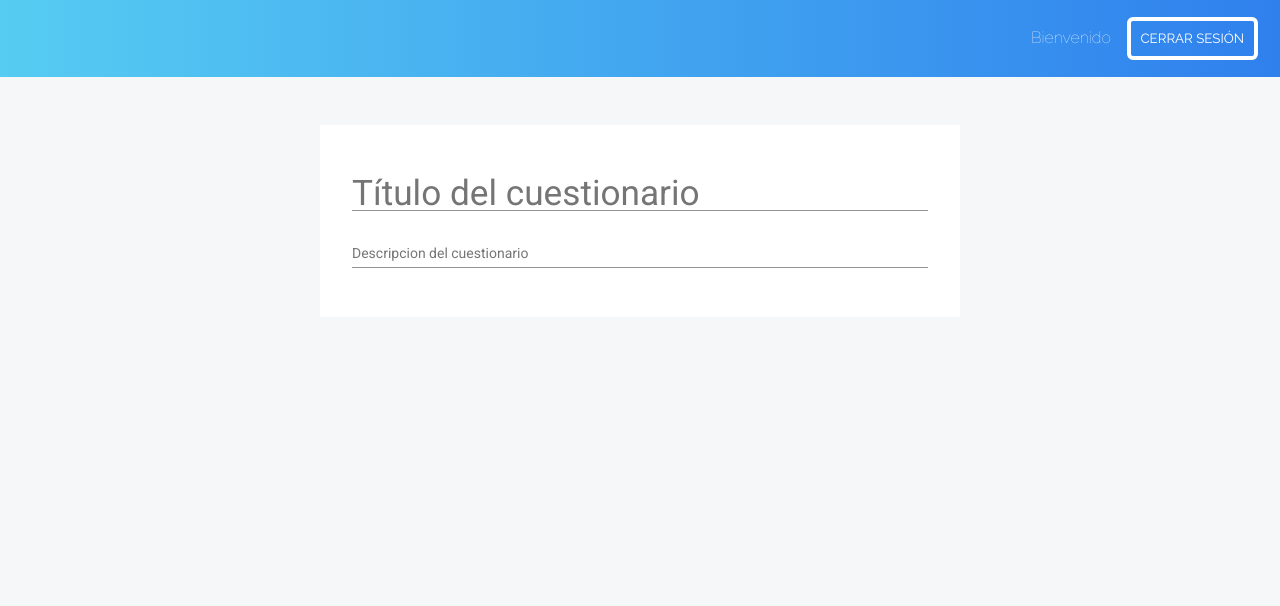
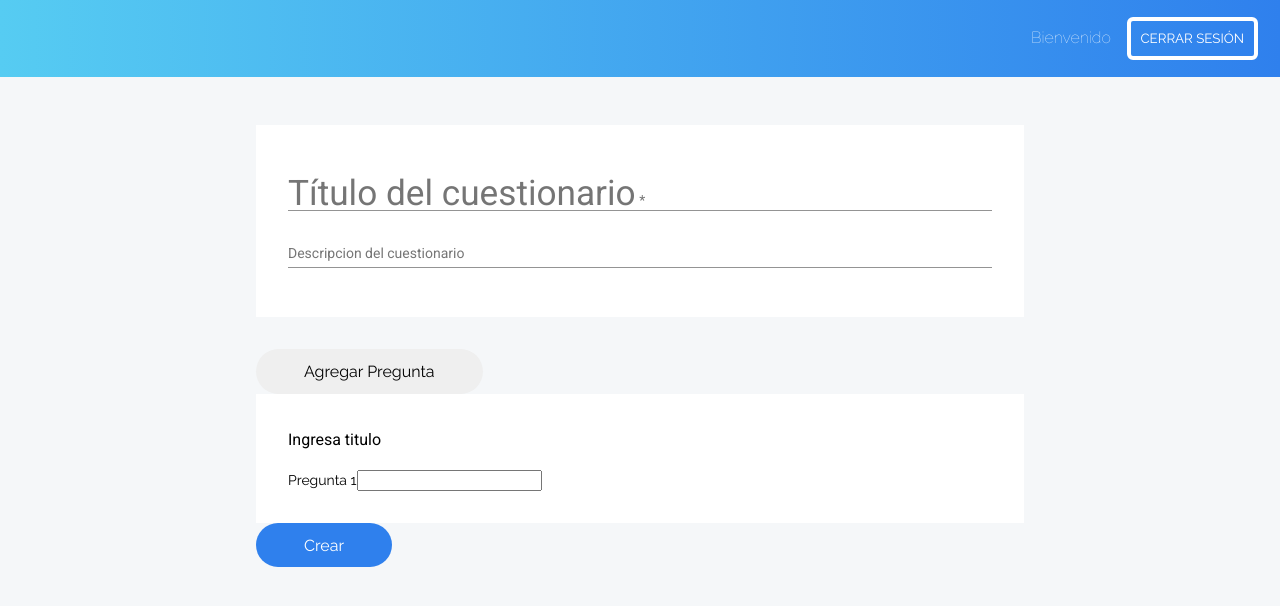
Before and after one commit to juliobadilloguzman/FormsBuilder, an Angular app in the folder client/: page /builder in a window 1280 px wide. Shown: the top 606 px of the page. Built offline with nearby package versions, Linux system fonts and the light colour scheme; sample sign-in values are in the browser's storage.

Commit message:
Formulario a medias

```diff
--- a/client/src/app/components/builder/builder-view/builder-view.component.html
+++ b/client/src/app/components/builder/builder-view/builder-view.component.html
@@ -8,17 +8,32 @@
         </mat-toolbar-row>
     </mat-toolbar>
 
-    <form class="form">
+    <form class="form" [formGroup]="formulario" (ngSubmit)="crearFormulario()">
         <div class="container-titulo">
             <mat-form-field class="full-width">
                 <mat-label class="titulo-text">Título del cuestionario</mat-label>
-                <input class="input-titulo" matInput placeholder="Ejemplo: Gustos Musicales">
+                <input class="input-titulo" matInput placeholder="Ejemplo: Gustos Musicales" formControlName="Nombre">
             </mat-form-field>
             <mat-form-field class="full-width">
                 <mat-label>Descripcion del cuestionario</mat-label>
-                <input matInput placeholder="Ejemplo: Mi cuestionario de música">
+                <input matInput placeholder="Ejemplo: Mi cuestionario de música" formControlName="Descripcion">
             </mat-form-field>
         </div>
+        <button class="btn" (click)="agregarPregunta()">Agregar Pregunta</button>
+
+        <div class="container-preguntas">
+
+            <div formArrayName="preguntas">
+                <h3>Ingresa titulo</h3>
+                <div *ngFor="let pregunta of preguntas.controls; let i=index">
+                    <label>Pregunta {{i+1}}</label>
+                    <input type="text" [formControlName]="i">
+                </div>
+
+            </div>
+        </div>
+
+        <button class="btn btn-crearFormulario">Crear</button>
     </form>
 
 </div>
--- a/client/src/app/components/builder/builder-view/builder-view.component.scss
+++ b/client/src/app/components/builder/builder-view/builder-view.component.scss
@@ -57,9 +57,10 @@
 }
 
 .form {
-    width: 50%;
+    width: 60%;
     margin: auto;
     .container-titulo {
+        margin-bottom: 2rem;
         background: #fff !important;
         padding: 2rem !important;
         .titulo-text {
@@ -69,4 +70,13 @@
             height: 2rem !important;
         }
     }
+    .container-preguntas {
+        padding: 2rem !important;
+        background: #fff !important;
+    }
+    .btn-crearFormulario {
+        background: #2F80ED !important;
+        margin: auto !important;
+        color: #fff;
+    }
 }
--- a/client/src/app/components/builder/builder-view/builder-view.component.ts
+++ b/client/src/app/components/builder/builder-view/builder-view.component.ts
@@ -2,7 +2,7 @@ import { Component, OnInit } from '@angular/core';
 import { AuthService } from 'src/app/services/auth.service';
 import { FormsService } from 'src/app/services/forms.service';
 import { Router } from '@angular/router';
-import { FormBuilder, FormArray } from '@angular/forms';
+import { FormBuilder, FormArray, Validators } from '@angular/forms';
 
 
 @Component({
@@ -15,7 +15,15 @@ export class BuilderViewComponent implements OnInit {
   nombreUsuario: string;
 
   constructor(private _formsService: FormsService, private _authService: AuthService,
-    private router: Router) { }
+    private router: Router, private fb: FormBuilder) { }
+
+     formulario = this.fb.group({
+       Nombre: ['', Validators.required],
+       Descripcion: [''],
+       preguntas: this.fb.array([
+         this.fb.control('')
+       ])
+     });
 
   ngOnInit(): void {
     //Obtiene el nombre de usuario
@@ -26,4 +34,16 @@ export class BuilderViewComponent implements OnInit {
     this._authService.logOut();
   }
 
+  crearFormulario(){
+    console.log(this.formulario.value);
+  }
+
+  get preguntas(){
+    return this.formulario.get('preguntas') as FormArray;
+  }
+
+  agregarPregunta(){
+    this.preguntas.push(this.fb.control(''));
+  }
+
 }
--- a/client/src/app/components/builder/builder.module.ts
+++ b/client/src/app/components/builder/builder.module.ts
@@ -6,6 +6,7 @@ import { BuilderViewComponent } from './builder-view/builder-view.component';
 import { SharedModule } from 'src/app/shared/shared.module';
 import { MaterialModule } from 'src/app/shared/material.module';
 import { HttpClientModule } from '@angular/common/http';
+import { FormsModule, ReactiveFormsModule } from '@angular/forms';
 
 
 @NgModule({
@@ -15,7 +16,9 @@ import { HttpClientModule } from '@angular/common/http';
     BuilderRoutingModule,
     SharedModule,
     MaterialModule,
-    HttpClientModule
+    HttpClientModule,
+    FormsModule,
+    ReactiveFormsModule
   ]
 })
 export class BuilderModule { }
--- a/client/src/app/components/formularios/formularios-view/formularios-view.component.html
+++ b/client/src/app/components/formularios/formularios-view/formularios-view.component.html
@@ -17,6 +17,7 @@
         <h5 class="miscuestionarios-title">Mis cuestionarios</h5>
     </div>
 
+
     <div class="container-cuestionarios" *ngIf="hasResponse; else noResponseYet">
         <mat-card class="cuestionario-card" *ngFor="let cuestionario of cuestionarios" (click)="editForm(cuestionario.idCuestionario)">
             <p class="nombre-cuestionario">{{cuestionario.Nombre}}</p>
@@ -25,6 +26,12 @@
         </mat-card>
     </div>
 
+    <div class="sinCuestionarios-container" *ngIf="cuestionarios.length <= 0">
+        <h4>Aun no tienes cuestionarios, crea uno.</h4>
+    </div>
+
+
+
 </div>
 
 <ng-template #noResponseYet>
--- a/client/src/app/components/formularios/formularios-view/formularios-view.component.scss
+++ b/client/src/app/components/formularios/formularios-view/formularios-view.component.scss
@@ -147,6 +147,8 @@
 }
 
 .container-spinner {
+    width: 100%;
+    min-height: 70vh;
     background: #f5f7f9 !important;
     margin-top: 3rem !important;
     display: grid;
@@ -156,3 +158,15 @@
         margin-top: 5rem !important;
     }
 }
+
+.sinCuestionarios-container {
+    margin-top: 2rem !important;
+    min-height: 70vh;
+    text-align: center;
+    font-family: 'Raleway', sans-serif !important;
+    h4 {
+        font-family: 'Raleway', sans-serif !important;
+        font-size: 1rem;
+        color: #ea4335;
+    }
+}
--- a/client/src/app/components/home/home-view/home-view.component.html
+++ b/client/src/app/components/home/home-view/home-view.component.html
@@ -11,6 +11,7 @@
 
         <div class="container-button-crear" *ngIf="isLogged">
             <button class="btn btn-crear" (click)="goToForms()">Crear Formulario</button>
+            <!-- <button class="btn btn-cerrarSesion" (click)="logOut()">Cerrar Sesion</button> -->
         </div>
 
     </div>
--- a/client/src/app/components/home/home-view/home-view.component.scss
+++ b/client/src/app/components/home/home-view/home-view.component.scss
@@ -77,12 +77,18 @@
     text-align: center;
     margin: auto;
     grid-row-gap: 0.5rem;
+    .btn-cerrarSesion {
+        background: #ea4335;
+        color: #fff;
+        transition: all 0.4s ease 0s;
+    }
     .btn-crear {
         background: #603fb1;
         color: #fff;
         transition: all 0.4s ease 0s;
     }
-    .btn-crear:hover {
+    .btn-crear:hover,
+    .btn-cerrarSesion:hover {
         background: #434343;
         letter-spacing: 1px;
         -webkit-box-shadow: 0px 5px 40px -10px rgba(0, 0, 0, 0.57);
--- a/client/src/app/components/home/home-view/home-view.component.ts
+++ b/client/src/app/components/home/home-view/home-view.component.ts
@@ -33,4 +33,8 @@ export class HomeViewComponent implements OnInit {
     this.router.navigate(['/formularios'])
   }
 
+  logOut():void{
+    this._authService.logOut();
+  }
+
 }
--- a/client/src/app/components/signup/signup-view/signup-view.component.html
+++ b/client/src/app/components/signup/signup-view/signup-view.component.html
@@ -23,6 +23,9 @@
             <div *ngIf="equalPassowords">
                 <span class="text-danger">Las contraseñas no coinciden</span>
             </div>
+            <div *ngIf="emptyFields">
+                <span class="text-danger">Verifica campos vacios</span>
+            </div>
             <div>
                 <button class="full-width btn-registrar">Registrarme</button>
             </div>
--- a/client/src/app/components/signup/signup-view/signup-view.component.ts
+++ b/client/src/app/components/signup/signup-view/signup-view.component.ts
@@ -1,81 +1,98 @@
-import { Component, OnInit } from '@angular/core';
-import { FormGroup, FormControl, Validators } from '@angular/forms';
-import { AuthService } from 'src/app/services/auth.service';
-import { MatSnackBar } from '@angular/material/snack-bar';
+import { Component, OnInit } from "@angular/core";
+import { FormGroup, FormControl, Validators } from "@angular/forms";
+import { AuthService } from "src/app/services/auth.service";
+import { MatSnackBar } from "@angular/material/snack-bar";
 
 @Component({
-  selector: 'app-signup-view',
-  templateUrl: './signup-view.component.html',
-  styleUrls: ['./signup-view.component.scss']
+  selector: "app-signup-view",
+  templateUrl: "./signup-view.component.html",
+  styleUrls: ["./signup-view.component.scss"]
 })
 export class SignupViewComponent implements OnInit {
-
   //Formulario
   signUpForm: FormGroup;
 
   //Validaciones
   public userExists: boolean = false;
   public equalPassowords: boolean = false;
+  public emptyFields: boolean = false;
   public hasReponse: boolean = false;
 
-  constructor(private _authService: AuthService, private _snackBar: MatSnackBar) {
+  constructor(
+    private _authService: AuthService,
+    private _snackBar: MatSnackBar
+  ) {
     this.signUpForm = this.createFormGroup();
   }
 
-  ngOnInit(): void {
-  }
+  ngOnInit(): void {}
 
   get Nombre() {
-    return this.signUpForm.get('Nombre');
+    return this.signUpForm.get("Nombre");
   }
 
   get Contrasena() {
-    return this.signUpForm.get('Contrasena');
+    return this.signUpForm.get("Contrasena");
   }
 
   get ConfirmContrasena() {
-    return this.signUpForm.get('ConfirmContrasena');
+    return this.signUpForm.get("ConfirmContrasena");
   }
 
-  signUp(){
+  signUp() {
+
+    this.emptyFields = false;
 
     console.log(this.signUpForm.value);
 
+    if (
+      this.signUpForm.get("Nombre").value == "" ||
+      this.signUpForm.get("Contrasena").value == "" ||
+      this.signUpForm.get("ConfirmContrasena").value == ""
+    ) {
+      this.emptyFields =true;
+    } else {
       //Verifica las contraseñas iguales
-    if(this.signUpForm.get('Contrasena').value !== this.signUpForm.get('ConfirmContrasena').value){
-      this.signUpForm.addControl('ConfirmContrasena', new FormControl(''));
+      if (
+        this.signUpForm.get("Contrasena").value !==
+        this.signUpForm.get("ConfirmContrasena").value
+      ) {
+        this.signUpForm.addControl("ConfirmContrasena", new FormControl(""));
         this.equalPassowords = true;
-    }else{
-
+      } else {
         this.hasReponse = true;
         this.equalPassowords = false;
         this.userExists = false;
 
         //Removemos el field ConfirmContrasena porque solo era para validar
-      this.signUpForm.removeControl('ConfirmContrasena');
+        this.signUpForm.removeControl("ConfirmContrasena");
 
         this._authService.register(this.signUpForm.value).subscribe(
-      res =>{
-
+          res => {
             this.hasReponse = false;
 
             console.log(res);
 
             //Si el usuario ya existe..
-        if(res.message == "alreadyExists"){
-          this.signUpForm.addControl('ConfirmContrasena', new FormControl(''));
+            if (res.message == "alreadyExists") {
+              this.signUpForm.addControl(
+                "ConfirmContrasena",
+                new FormControl("")
+              );
               this.userExists = true;
-        }
-          else{
+            } else {
               this.userExists = false;
-            this._snackBar.open(`Registro completado correctamente`, '', {
+              this._snackBar.open(`Registro completado correctamente`, "", {
                 duration: 2000,
-              panelClass: 'snackbar-success',
-              verticalPosition: 'top',
-              horizontalPosition: 'right'
+                panelClass: "snackbar-success",
+                verticalPosition: "top",
+                horizontalPosition: "right"
               });
               //Lo agregamos de nuevo para limpiar el formulario
-            this.signUpForm.addControl('ConfirmContrasena', new FormControl(''));
+              this.signUpForm.addControl(
+                "ConfirmContrasena",
+                new FormControl("")
+              );
               this.resetForm();
             }
           },
@@ -84,19 +101,18 @@ export class SignupViewComponent implements OnInit {
           }
         );
       }
-
+    }
   }
 
-  createFormGroup(){
+  createFormGroup() {
     return new FormGroup({
-      Nombre: new FormControl('', [Validators.required]),
-      Contrasena: new FormControl('', [Validators.required]),
-      ConfirmContrasena:  new FormControl('', [Validators.required])
-    })
+      Nombre: new FormControl("", [Validators.required]),
+      Contrasena: new FormControl("", [Validators.required]),
+      ConfirmContrasena: new FormControl("", [Validators.required])
+    });
   }
 
-  resetForm(){
+  resetForm() {
     this.signUpForm.reset();
   }
-
 }
--- a/client/src/app/services/auth.service.ts
+++ b/client/src/app/services/auth.service.ts
@@ -61,9 +61,7 @@ export class AuthService {
   public register(user: User): Observable<any>{
 
     const request = this.http.post(`${this.API_URI}/signup`, user).pipe(map((data: TokenResponse) => {
-      if(data.token){
-        this.setToken(data.token);
-      }
+
       return data;
     }));
 
```
Lines whose indentation alone changed are shown as unchanged.
